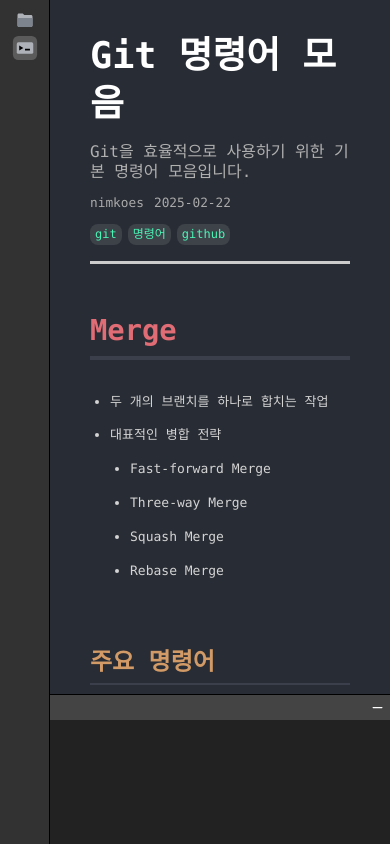
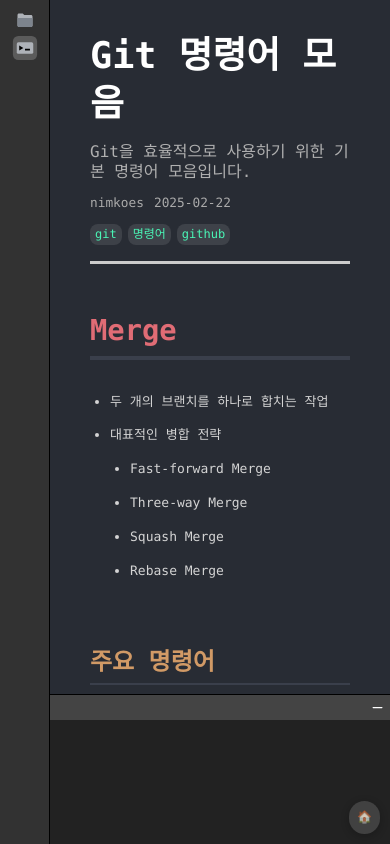
Before and after one commit to nimkoes/tech-blog, a Next.js app: page /tech-blog/post/0001250302-git in a window 390 px wide. Built offline with nearby package versions, Linux system fonts and the light colour scheme.

Commit message:
go to home 버튼 추가

```diff
--- a/src/app/post/[slug]/page.tsx
+++ b/src/app/post/[slug]/page.tsx
@@ -9,6 +9,7 @@ import rehypeHighlight from "rehype-highlight";
 import "highlight.js/styles/github-dark.css";
 import styles from "./page.module.scss";
 import TableOfContents from "@/components/TableOfContents/TableOfContents";
+import GoToHome from "@/components/GoToHome/GoToHome";
 import PostHeader from "@/app/post/[slug]/PostHeader";
 
 interface PostProps {
@@ -66,11 +67,14 @@ export default async function PostPage({params}: PostProps) {
     );
 
   return (
+    <>
       <article className={styles.markdown}>
         <PostHeader title={data.title} description={data.description} author={data.author} date={data.date}
           tags={data.tags}/>
         <TableOfContents/>
         <div dangerouslySetInnerHTML={{__html: processedContent.toString()}}/>
       </article>
+      <GoToHome/>
+    </>
   );
 }
--- /dev/null
+++ b/src/components/GoToHome/GoToHome.module.scss
@@ -0,0 +1,36 @@
+.goToHome {
+  position: fixed;
+  right: 25px;
+  bottom: 50vh;
+  background: rgba(91, 91, 91, 0.7);
+  color: white;
+  border: none;
+  padding: 5px 10px;
+  font-size: 16px;
+  border-radius: 50px;
+  cursor: pointer;
+  transition: all 0.3s ease-in-out;
+  box-shadow: 0px 2px 10px rgba(0, 0, 0, 0.3);
+  opacity: 0.8;
+  z-index: 10000;
+
+  &:hover {
+    background: rgba(255, 255, 255, 0.9);
+    color: black;
+  }
+
+  /* ✅ 태블릿 */
+  @media screen and (max-width: 1024px) {
+    right: 15px;
+    bottom: 15px; /* ✅ 태블릿에서 버튼 위치 조정 */
+    font-size: 14px;
+  }
+
+  /* ✅ 모바일 */
+  @media screen and (max-width: 768px) {
+    right: 10px;
+    bottom: 10px; /* ✅ 모바일에서 버튼 위치 조정 */
+    font-size: 12px;
+    padding: 8px;
+  }
+}
--- /dev/null
+++ b/src/components/GoToHome/GoToHome.tsx
@@ -0,0 +1,14 @@
+"use client";
+
+import { useRouter } from "next/navigation";
+import styles from "./GoToHome.module.scss";
+
+export default function GoToHome() {
+  const router = useRouter();
+
+  return (
+    <button className={styles.goToHome} onClick={() => router.push("/")}>
+      🏠
+    </button>
+  );
+}
```
Lines whose indentation alone changed are shown as unchanged.
